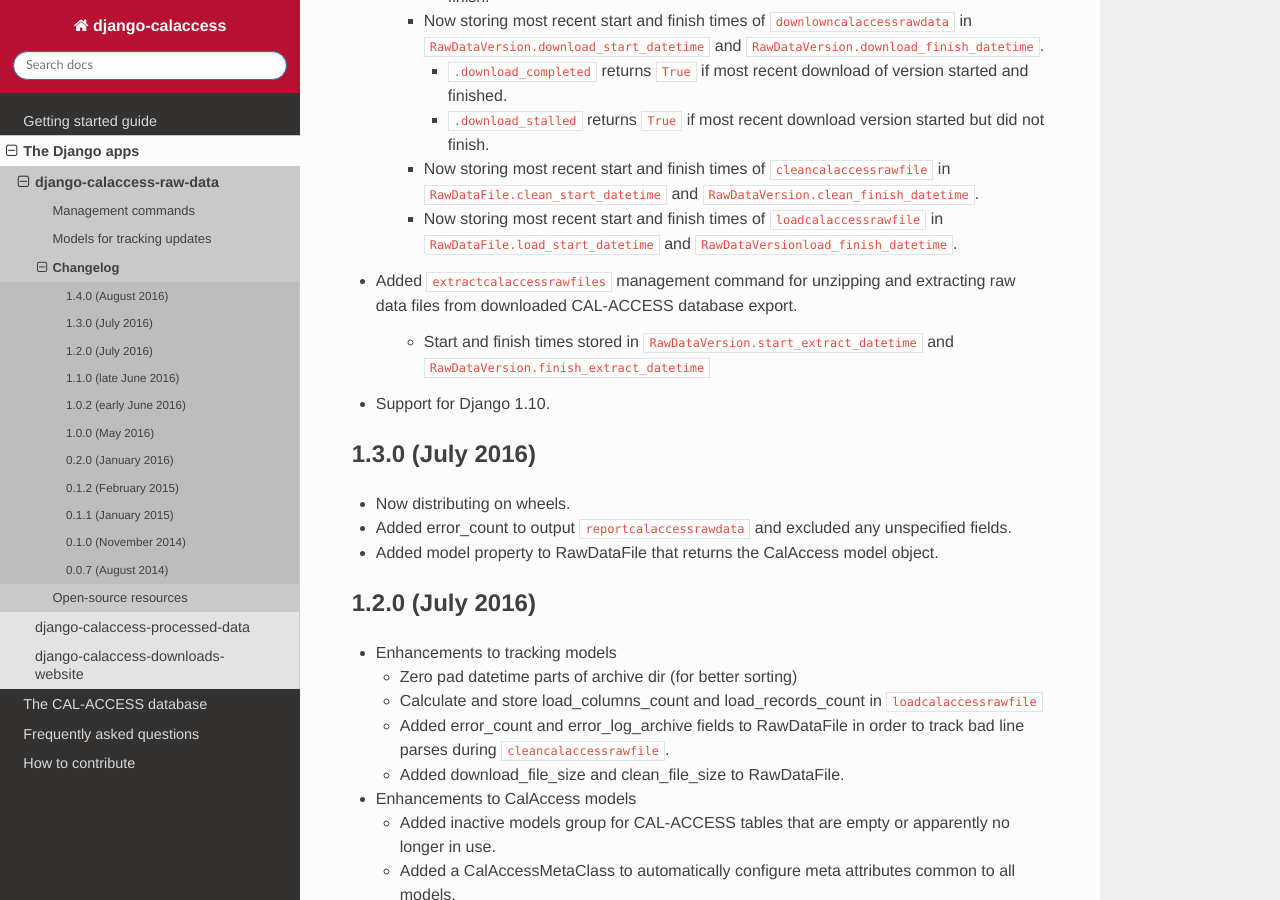
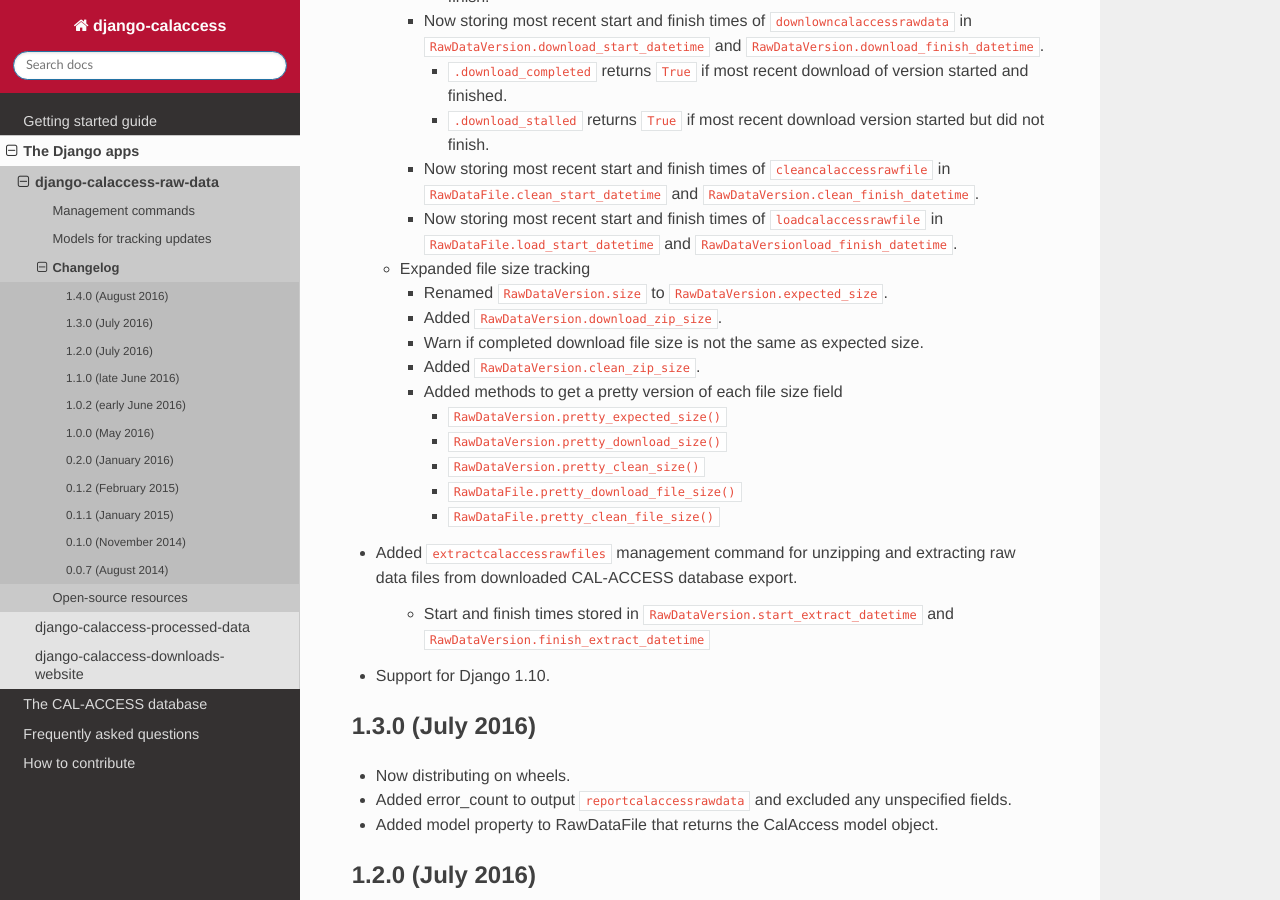
Before and after one commit to palewire/django-calaccess-technical-documentation, a Sphinx documentation site: the page built from docs/apps/calaccess_raw/changelog.rst, in a window 1280 px wide and 900 px high, scrolled down 528 px. Built offline with Sphinx 7.4.7 and the Read the Docs theme 2.0.0, drawn with Linux system fonts in a browser that asks for light colours.

Commit message:
Updated notes from most recent commits

```diff
--- a/docs/apps/calaccess_raw/changelog.rst
+++ b/docs/apps/calaccess_raw/changelog.rst
@@ -27,6 +27,20 @@ Changelog
     * Now storing most recent start and finish times of ``cleancalaccessrawfile`` in ``RawDataFile.clean_start_datetime`` and ``RawDataVersion.clean_finish_datetime``.
 
     * Now storing most recent start and finish times of ``loadcalaccessrawfile`` in ``RawDataFile.load_start_datetime`` and ``RawDataVersionload_finish_datetime``.
+
+  * Expanded file size tracking
+
+    * Renamed ``RawDataVersion.size`` to ``RawDataVersion.expected_size``.
+    * Added ``RawDataVersion.download_zip_size``.
+    * Warn if completed download file size is not the same as expected size.
+    * Added ``RawDataVersion.clean_zip_size``.
+    * Added methods to get a pretty version of each file size field
+
+      * ``RawDataVersion.pretty_expected_size()``
+      * ``RawDataVersion.pretty_download_size()``
+      * ``RawDataVersion.pretty_clean_size()``
+      * ``RawDataFile.pretty_download_file_size()``
+      * ``RawDataFile.pretty_clean_file_size()``
 
 * Added ``extractcalaccessrawfiles`` management command for unzipping and extracting raw data files from downloaded CAL-ACCESS database export.
 
```
